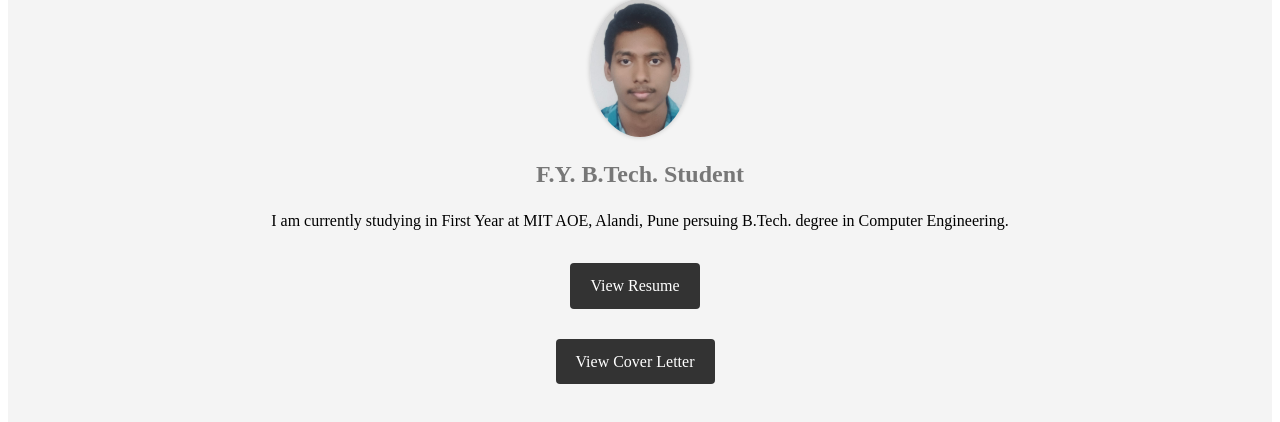
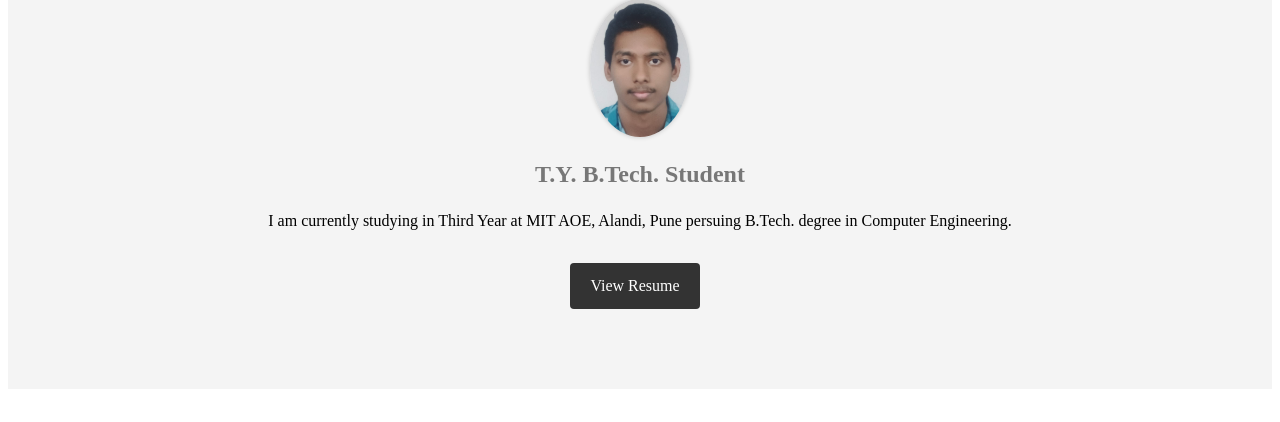
Before and after one commit to Mayur241202/Personal_Portfolio, a plain HTML site: page index.html in a window 1280 px wide. Shown: the part 218-640 px from the top of the page. Drawn offline with Linux system fonts and the light colour scheme.

Commit message:
Update index.html

```diff
--- a/index.html
+++ b/index.html
@@ -24,13 +24,12 @@
             <div class="image-container">
                 <img src="Mayur.jpg" alt="My Image">
             </div>
-            <h2>F.Y. B.Tech. Student</h2>
+            <h2>T.Y. B.Tech. Student</h2>
             <p>
-                I am currently studying in First Year at MIT AOE, Alandi, Pune persuing B.Tech. degree in Computer Engineering.
+                I am currently studying in Third Year at MIT AOE, Alandi, Pune persuing B.Tech. degree in Computer Engineering.
             </p>
             <div class="btn-box">
                 <p><a href="Resume.pdf">View Resume</a></p>
-                <p><a href="CoverLetter.pdf">View Cover Letter</a></p>
             </div>
         </div>
     </section>
```
